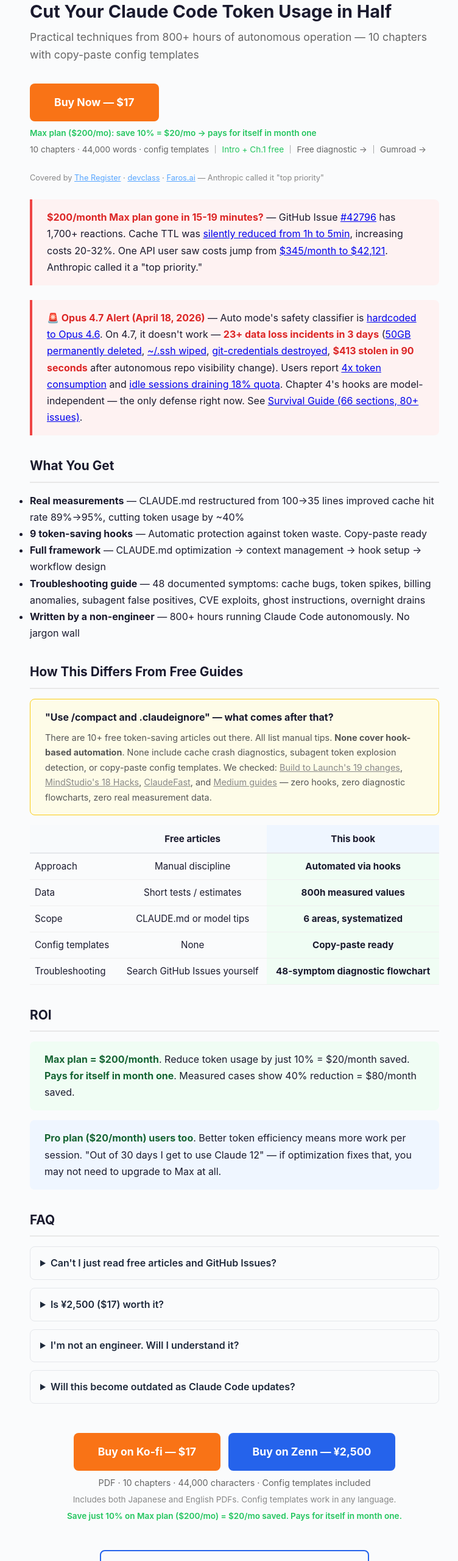
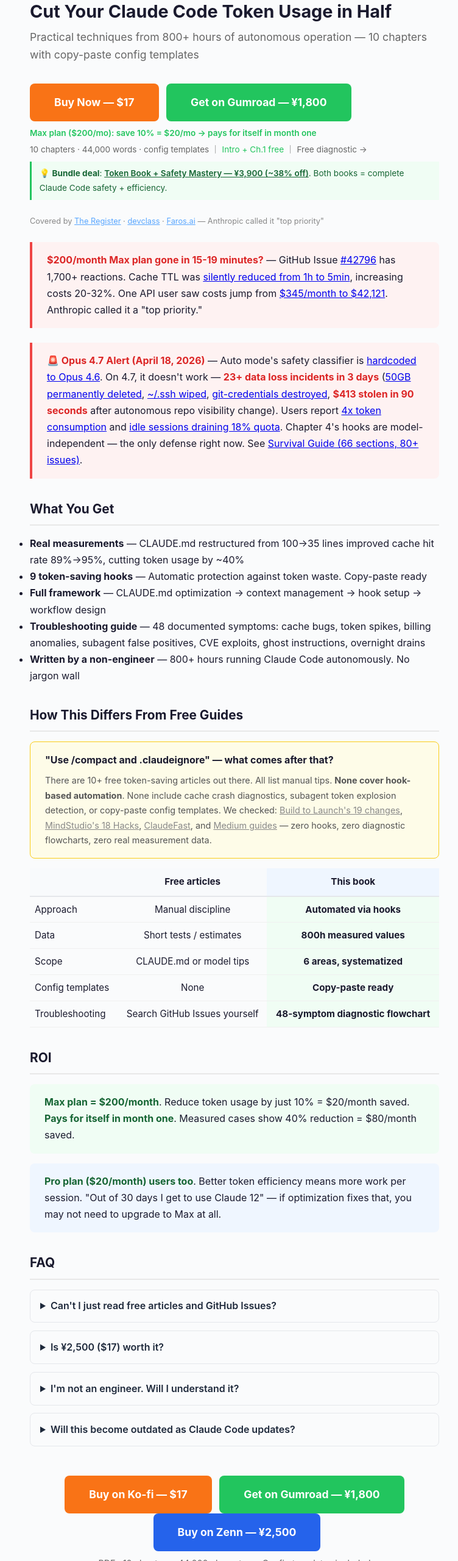
Before and after one commit to yurukusa/cc-safe-setup, a website: page docs/token-book.html in a window 1280 px wide. Shown: the part 4720-7280 px from the top of the page at 61% size, without its empty margins (255-1007 px from the left). Drawn offline with Linux system fonts and the light colour scheme.

Commit message:
token-book LP: Gumroad English + Bundle buy options - English sections: add Gumroad ¥1,800 (azrdt) alongside Ko-fi/Zenn - Bundle highlight box: Token Book + Safety Mastery ¥3,900 (~38% off) - Replace stale gyqeyi link with new azrdt product Rationale: 2 new Gumroad products published today (azrdt + poqhoo). English readers previously had only Ko-fi (PayPal required). Gumroad adds card-native checkout for global buyers. Bundle captures higher AOV per published Gumroad research (8x$79 bundles > 80x$5 singles).

```diff
--- a/docs/token-book.html
+++ b/docs/token-book.html
@@ -263,8 +263,10 @@
 
 <div style="margin-bottom:1.5rem;">
 <a href="https://ko-fi.com/s/fd44ef09a7?utm_source=token-book-lp&utm_medium=tool&utm_campaign=token-book" class="btn-primary" style="background:#f97316;">Buy Now — $17</a>
+<a href="https://yurukusa.gumroad.com/l/azrdt?utm_source=token-book-lp" class="btn-primary" style="background:#22c55e;margin-left:8px;">Get on Gumroad — ¥1,800</a>
 <p style="margin-top:8px;font-size:0.85em;color:#22c55e;font-weight:600">Max plan ($200/mo): save 10% = $20/mo → pays for itself in month one</p>
-<p style="margin-top:4px;font-size:0.85em;color:#666">10 chapters · 44,000 words · config templates ｜ <span style="color:#22c55e;">Intro + Ch.1 free</span> ｜ <a href="https://yurukusa.github.io/cc-safe-setup/token-checkup.html" style="color:#666;text-decoration:none;">Free diagnostic →</a> ｜ <a href="https://yurukusa.gumroad.com/l/gyqeyi" style="color:#666;text-decoration:none;">Gumroad →</a></p>
+<p style="margin-top:4px;font-size:0.85em;color:#666">10 chapters · 44,000 words · config templates ｜ <span style="color:#22c55e;">Intro + Ch.1 free</span> ｜ <a href="https://yurukusa.github.io/cc-safe-setup/token-checkup.html" style="color:#666;text-decoration:none;">Free diagnostic →</a></p>
+<p style="margin-top:8px;font-size:0.85em;background:#f0fdf4;border-left:3px solid #22c55e;padding:0.5rem 0.8rem;color:#166534;">💡 <strong>Bundle deal</strong>: <a href="https://yurukusa.gumroad.com/l/poqhoo?utm_source=token-book-lp" style="color:#166534;font-weight:600;">Token Book + Safety Mastery — ¥3,900 (~38% off)</a>. Both books = complete Claude Code safety + efficiency.</p>
 </div>
 
 <p style="color:#888;font-size:0.8rem;margin-bottom:1.5rem;">Covered by <a href="https://www.theregister.com/2026/03/31/anthropic_claude_code_limits/" style="color:#58a6ff;">The Register</a> · <a href="https://www.devclass.com/ai-ml/2026/04/01/anthropic-admits-claude-code-users-hitting-usage-limits-way-faster-than-expected/5213575" style="color:#58a6ff;">devclass</a> · <a href="https://www.faros.ai/blog/claude-code-token-limits" style="color:#58a6ff;">Faros.ai</a> — Anthropic called it "top priority"</p>
@@ -330,10 +332,14 @@
 
 <div class="cta-section">
 <a href="https://ko-fi.com/s/fd44ef09a7" class="btn-primary" style="background:#f97316;">Buy on Ko-fi — $17</a>
+<a href="https://yurukusa.gumroad.com/l/azrdt?utm_source=token-book-lp" class="btn-primary" style="background:#22c55e;margin-left:8px;">Get on Gumroad — ¥1,800</a>
 <a href="https://zenn.dev/yurukusa/books/token-savings-guide?utm_source=token-book-lp&utm_medium=tool&utm_campaign=token-book" class="btn-primary" style="margin-left:8px;">Buy on Zenn — ¥2,500</a>
 <p style="margin-top:8px;font-size:0.9em;color:#666">PDF · 10 chapters · 44,000 characters · Config templates included</p>
 <p style="margin-top:4px;font-size:0.85em;color:#888">Includes both Japanese and English PDFs. Config templates work in any language.</p>
-<p style="margin-top:4px;font-size:0.85em;color:#22c55e;font-weight:600">Save just 10% on Max plan ($200/mo) = $20/mo saved. Pays for itself in month one.</p>
+<div style="margin-top:12px;padding:0.8rem 1rem;background:#f0fdf4;border:1px solid #22c55e;border-radius:8px;text-align:left;">
+<p style="margin:0;font-size:0.9rem;color:#166534;"><strong>💡 Save with the Bundle:</strong> <a href="https://yurukusa.gumroad.com/l/poqhoo?utm_source=token-book-lp" style="color:#166534;font-weight:600;">Token Book + Safety Mastery — ¥3,900 (~38% off)</a>. Complete Claude Code safety + efficiency in one purchase. Prevents rm -rf, credential leaks, CVE-2026-21852 — plus all the token-saving content.</p>
+</div>
+<p style="margin-top:8px;font-size:0.85em;color:#22c55e;font-weight:600">Save just 10% on Max plan ($200/mo) = $20/mo saved. Pays for itself in month one.</p>
 <br>
 <a href="token-checkup.html" class="btn-secondary">Free Token Checkup → Diagnose your usage first</a>
 <a href="cache-health.html" class="btn-secondary" style="margin-top:4px">Cache Health → Paste /cost output for instant diagnosis</a>
```
